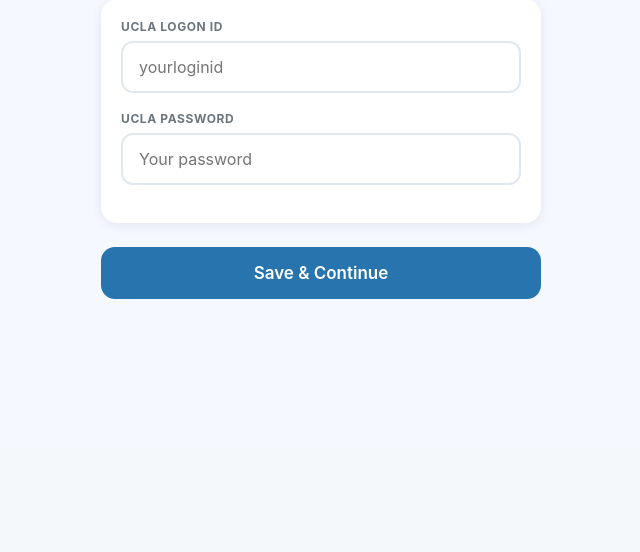
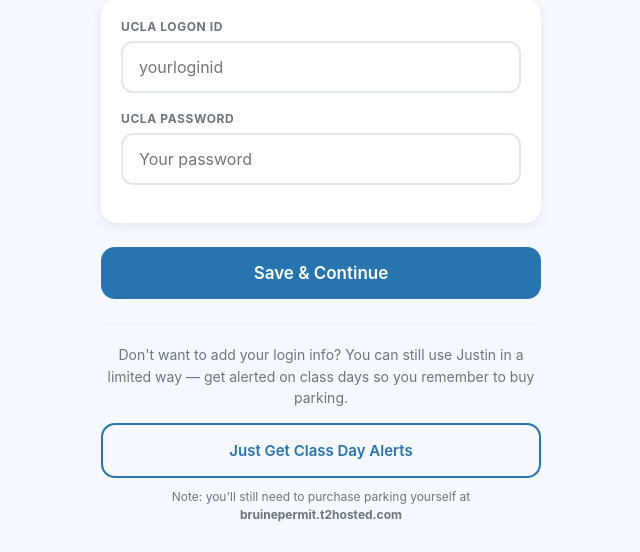
Before and after one commit to R10ForTheWin/ucla_parking, a Flask app: page / in a window 1280 px wide. Shown: the part 352-904 px from the top of the page, without its empty margins (319-959 px from the left). Before the commit the page ends 651 px from the top, so only its background shows below. Run offline with Flask 3, Linux system fonts and the light colour scheme.

Commit message:
Add alerts-only mode for users who don't want to save credentials
Users can skip login setup and just receive class day push notifications.
Setup screen now shows a "Just Get Class Day Alerts" option with a note
that they'll need to purchase at bruinepermit.t2hosted.com themselves.
Home screen buy button becomes a direct link to UCLA for these users.

Co-Authored-By: Claude Sonnet 4.6 <noreply@anthropic.com>

```diff
--- a/templates/index.html
+++ b/templates/index.html
@@ -464,6 +464,19 @@
     <div class="section-gap">
       <button class="btn btn-primary" onclick="saveSetup()">Save &amp; Continue</button>
     </div>
+    <div style="margin-top:24px;padding-top:20px;border-top:1px solid #eee;text-align:center;">
+      <p style="font-size:14px;color:var(--muted);line-height:1.55;margin-bottom:14px;">
+        Don't want to add your login info? You can still use Justin in a limited way —
+        get alerted on class days so you remember to buy parking.
+      </p>
+      <button class="btn btn-outline" onclick="setupAlertsOnly()" style="font-size:15px;">
+        Just Get Class Day Alerts
+      </button>
+      <p style="font-size:12px;color:var(--muted);margin-top:10px;line-height:1.5;">
+        Note: you'll still need to purchase parking yourself at
+        <strong>bruinepermit.t2hosted.com</strong>
+      </p>
+    </div>
   </div>
 </div>
 
@@ -691,6 +704,20 @@ function storeProfile(username, password) {
   localStorage.setItem('justin_password', password);
 }
 
+function isAlertsOnly() {
+  const p = getProfile();
+  return !p.username && !p.password;
+}
+
+function setupAlertsOnly() {
+  localStorage.removeItem('justin_username');
+  localStorage.removeItem('justin_password');
+  loadHome();
+  show('home');
+  _updateNotifButton();
+  if (Notification.permission === 'default') toggleNotifications();
+}
+
 function esc(str) {
   return String(str || '')
     .replace(/&/g,'&amp;').replace(/</g,'&lt;').replace(/>/g,'&gt;')
@@ -729,26 +756,31 @@ function saveSetup() {
 function loadHome() {
   const p = getProfile();
   // avatar is now a static bruin image — no dynamic text needed
-  document.getElementById('home-username').textContent = p.username || 'Not configured';
+  document.getElementById('home-username').textContent = p.username || 'Alerts Only';
 
   const today = new Date().toLocaleDateString('en-CA', { timeZone: 'America/Los_Angeles' });
 
   updateNextDayCard();
 
+  const buyBtn = document.getElementById('buy-btn');
+  if (isAlertsOnly()) {
+    // No credentials — show a link to the UCLA site instead
+    buyBtn.innerHTML = `<span style="font-size:32px;width:48px;text-align:center;flex-shrink:0;line-height:1;">🅿️</span><div style="display:flex;flex-direction:column;gap:2px;text-align:left;"><span style="font-size:17px;font-weight:800;">Buy Parking at UCLA</span><span style="font-size:12px;font-weight:500;opacity:0.85;">Opens bruinepermit.t2hosted.com in your browser</span></div>`;
+    buyBtn.onclick = () => window.open('https://bruinepermit.t2hosted.com', '_blank');
+  } else {
     // Show "already purchased" banner if we bought parking today
-  const buyBtn = document.getElementById('buy-btn');
     try {
       const rec = JSON.parse(localStorage.getItem('justin_last_purchase') || 'null');
       if (rec && rec.date === today) {
         const timeStr = rec.time ? `Purchased at ${rec.time}` : 'Purchased today';
         buyBtn.innerHTML = `<span style="font-size:32px;width:48px;text-align:center;flex-shrink:0;line-height:1;">🅿️</span><div style="display:flex;flex-direction:column;gap:2px;text-align:left;"><span style="font-size:17px;font-weight:800;">Permit Purchased</span><span style="font-size:12px;font-weight:500;opacity:0.85;">${timeStr} · Tap to buy again</span></div>`;
-      buyBtn.style.opacity = '';
       } else {
         buyBtn.innerHTML = `<span style="font-size:32px;width:48px;text-align:center;flex-shrink:0;line-height:1;">🅿️</span><div style="display:flex;flex-direction:column;gap:2px;text-align:left;"><span style="font-size:17px;font-weight:800;">Buy Parking Today</span><span style="font-size:12px;font-weight:500;opacity:0.85;">Yellow 1-Day Student · $8.01 · Payment on file</span></div>`;
-      buyBtn.style.opacity = '';
       }
     } catch(e) {
       buyBtn.innerHTML = `<span style="font-size:32px;width:48px;text-align:center;flex-shrink:0;line-height:1;">🅿️</span><div style="display:flex;flex-direction:column;gap:2px;text-align:left;"><span style="font-size:17px;font-weight:800;">Buy Parking Today</span><span style="font-size:12px;font-weight:500;opacity:0.85;">Yellow 1-Day Student · $8.01 · Payment on file</span></div>`;
+    }
+    buyBtn.onclick = startBuy;
   }
 }
 
```
Lines whose indentation alone changed are shown as unchanged.
